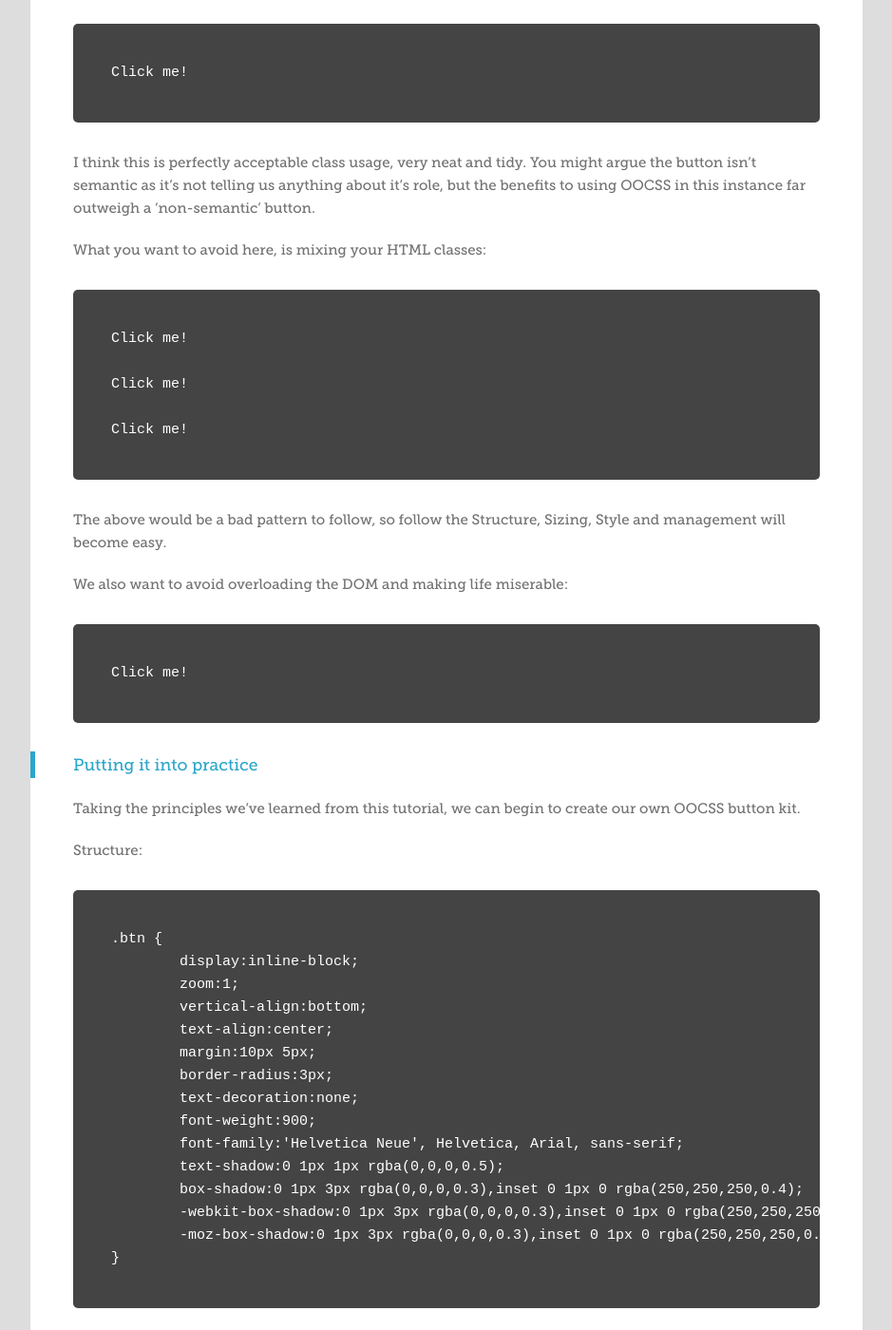
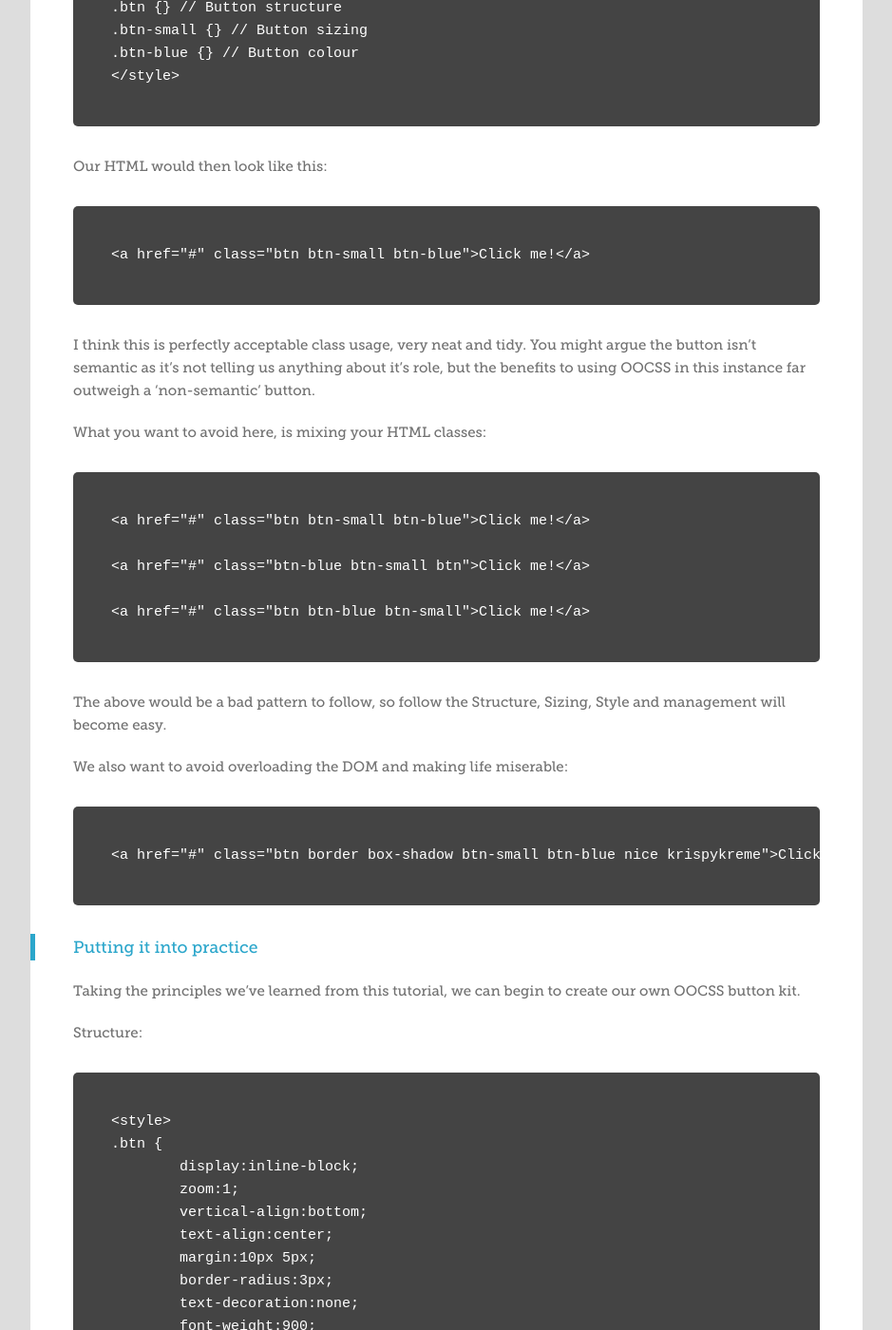
Before and after one commit to lechoo/toddmotto.github.com, a Jekyll site: the page built from _posts/2013-02-04-getting-started-with-object-orientated-css-oocss-creating-a-button-kit.md, in a window 1280 px wide and 1400 px high, scrolled down 4617 px. Shown: the whole window at 95% size, without its empty margins (0-939 px from the left). Built offline with Jekyll 4.4.1, drawn with Linux system fonts in a browser that asks for light colours; Markdown is read by kramdown in place of the engine named in the settings; comment, search, counter and statistics services are not loaded; some of the changed text lies outside the part shown.

Commit message:
Correct Markdown formatting

```diff
--- a/_posts/2013-02-04-getting-started-with-object-orientated-css-oocss-creating-a-button-kit.md
+++ b/_posts/2013-02-04-getting-started-with-object-orientated-css-oocss-creating-a-button-kit.md
@@ -72,7 +72,7 @@ OOCSS focuses on the ‘object’, which means it steers away from semantic mark
 
 Keeping CSS selectors as short as possible, for two reasons, CSS maintenance and not overloading the DOM with long class names. Here’s what our structure could look like:
 
-
+    <style>
     .btn {
     	display:inline-block;
     	zoom:1;
@@ -88,7 +88,7 @@ Keeping CSS selectors as short as possible, for two reasons, CSS maintenance and
     	-webkit-box-shadow:0 1px 3px rgba(0,0,0,0.3),inset 0 1px 0 rgba(250,250,250,0.4);
     	-moz-box-shadow:0 1px 3px rgba(0,0,0,0.3),inset 0 1px 0 rgba(250,250,250,0.4);
     }
-
+    </style>
 
 Let’s talk through this line-by-line:
 1) display:inline-block; allowing them to sit next to eachother
@@ -109,12 +109,12 @@ A pretty good foundation for our button starting point.
 
 Now we’re onto the sizing, we’ll want to create a few different sizes of buttons, so we’ll name our button sizes, let’s call this one our small button:
 
-
+    <style>
     .btn-small {
     	font-size:13px;
     	padding:5px 20px;
     }
-
+    </style>
 
 
 Nice and easy. You could use em for your unit sizes, though it depends on your project.
@@ -125,7 +125,7 @@ This now gives us an easy grounding to then add ‘medium’ and ‘large’ but
 
 Let’s give our button the lick of paint it needs, here I’ve ripped out the font colour, the background, and border colour:
 
-
+    <style>
     .btn-blue {
     	color:#FFF;
     	border:1px solid #0082BE;
@@ -136,37 +136,37 @@ Let’s give our button the lick of paint it needs, here I’ve ripped out the f
     	background-image:-webkit-linear-gradient(bottom, rgb(0,163,239) 1%, rgb(0,177,241) 51%);
     	background-image:-ms-linear-gradient(bottom, rgb(0,163,239) 1%, rgb(0,177,241) 51%);
     }
-
+    </style>
 
 ### What have we created?
 
 Looking at our CSS now, we can see we’ve created the following:
 
-
+    <style>
     .btn {} // Button structure
     .btn-small {} // Button sizing
     .btn-blue {} // Button colour
-
+    </style>
 
 Our HTML would then look like this:
 
-    Click me!
+    <a href="#" class="btn btn-small btn-blue">Click me!</a>
 
 I think this is perfectly acceptable class usage, very neat and tidy. You might argue the button isn’t semantic as it’s not telling us anything about it’s role, but the benefits to using OOCSS in this instance far outweigh a ‘non-semantic’ button.
 
 What you want to avoid here, is mixing your HTML classes:
 
-    Click me!
+    <a href="#" class="btn btn-small btn-blue">Click me!</a>
 
-    Click me!
+    <a href="#" class="btn-blue btn-small btn">Click me!</a>
 
-    Click me!
+    <a href="#" class="btn btn-blue btn-small">Click me!</a>
 
 The above would be a bad pattern to follow, so follow the Structure, Sizing, Style and management will become easy.
 
 We also want to avoid overloading the DOM and making life miserable:
 
-    Click me!
+    <a href="#" class="btn border box-shadow btn-small btn-blue nice krispykreme">Click me!</a>
 
 ### Putting it into practice
 
@@ -174,7 +174,7 @@ Taking the principles we’ve learned from this tutorial, we can begin to create
 
 Structure:
 
-
+    <style>
     .btn {
     	display:inline-block;
     	zoom:1;
@@ -190,20 +190,20 @@ Structure:
     	-webkit-box-shadow:0 1px 3px rgba(0,0,0,0.3),inset 0 1px 0 rgba(250,250,250,0.4);
     	-moz-box-shadow:0 1px 3px rgba(0,0,0,0.3),inset 0 1px 0 rgba(250,250,250,0.4);
     }
-
+    </style>
 
 Sizing:
 
-
+    <style>
     .btn-small {}
     .btn-medium {}
     .btn-large {}
-
+    </style>
 
 
 Styles:
 
-
+    <style>
     .btn-blue {}
     .btn-dark-blue {}
     .btn-dark-grey {}
@@ -214,7 +214,7 @@ Styles:
     .btn-purple {}
     .btn-yellow {}
     .btn-white {}
-
+    </style>
 
 ### HTML output
 
@@ -222,15 +222,15 @@ After defining some styles for each of the above classes, we can put together ou
 
 Let’s create a button, small size, that’s salmon colour:
 
-    Click me!
+    <a href="#" class="btn btn-small btn-salmon">Click me!</a>
 
 Let’s create a button, medium size, that’s mint colour:
 
-    Click me!
+    <a href="#" class="btn btn-medium btn-mint">Click me!</a>
 
 Let’s create a button, large size, that’s purple:
 
-    Click me!
+    <a href="#" class="btn btn-large btn-purple">Click me!</a>
 
 You get the point. You can see how scalable OOCSS is, and the power it has when working with somewhat complex objects.
 
@@ -238,11 +238,11 @@ You get the point. You can see how scalable OOCSS is, and the power it has when
 
 You’ll notice in the demo that the only :hover pseudo class I’ve used is on the .btn class! I’ve applied an opacity to the class, so that on hover we do actually see a different in hover state, without defining any further styles. I don’t want to triple the code with hover and active styles for each button colour as we want it to perform well and be manageable. Here’s the neat trick I’ve used:
 
-
+    <style>
     .btn:hover {
     	opacity:0.7;
     }
-
+    </style>
 
 [Demo][1][Download][2]
 
```
